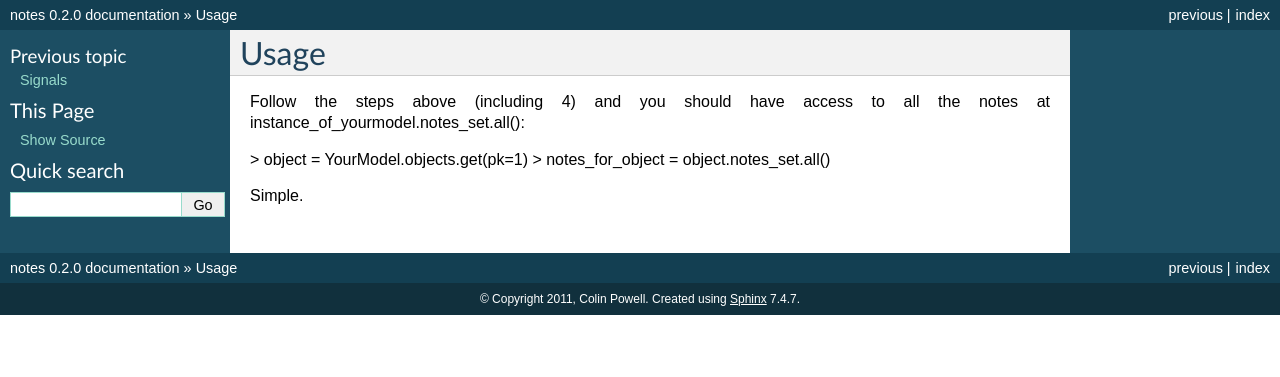
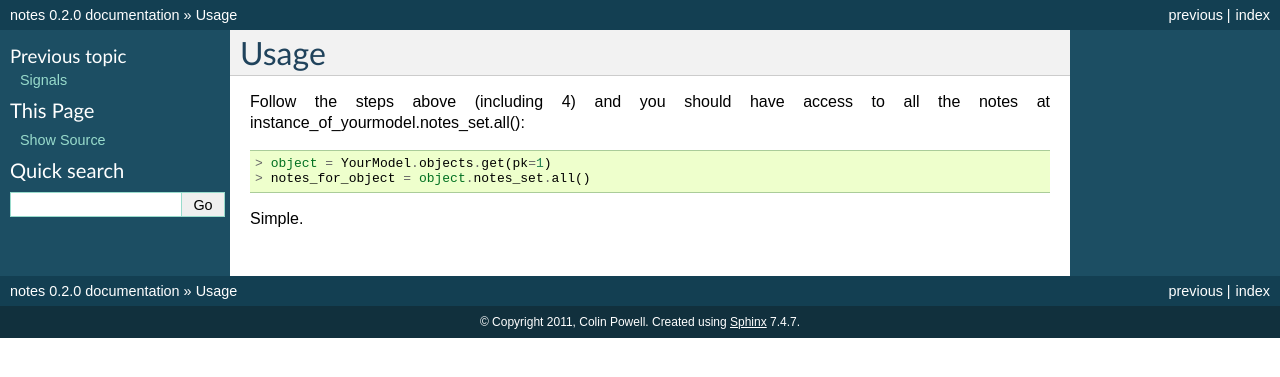
Before and after one commit to powellc/django-notes, a Sphinx documentation site: the page built from docs/usage.rst, in a window 1280 px wide. Shown: the top 377 px of the page. Built offline with Sphinx 7.4.7, drawn with Linux system fonts in a browser that asks for light colours.

```diff
--- a/docs/usage.rst
+++ b/docs/usage.rst
@@ -3,7 +3,7 @@
 Usage
 =====
 
-Follow the steps above (including 4) and you should have access to all the notes at instance_of_yourmodel.notes_set.all():
+Follow the steps above (including 4) and you should have access to all the notes at instance_of_yourmodel.notes_set.all()::
 
 > object = YourModel.objects.get(pk=1)
 > notes_for_object = object.notes_set.all()
```
